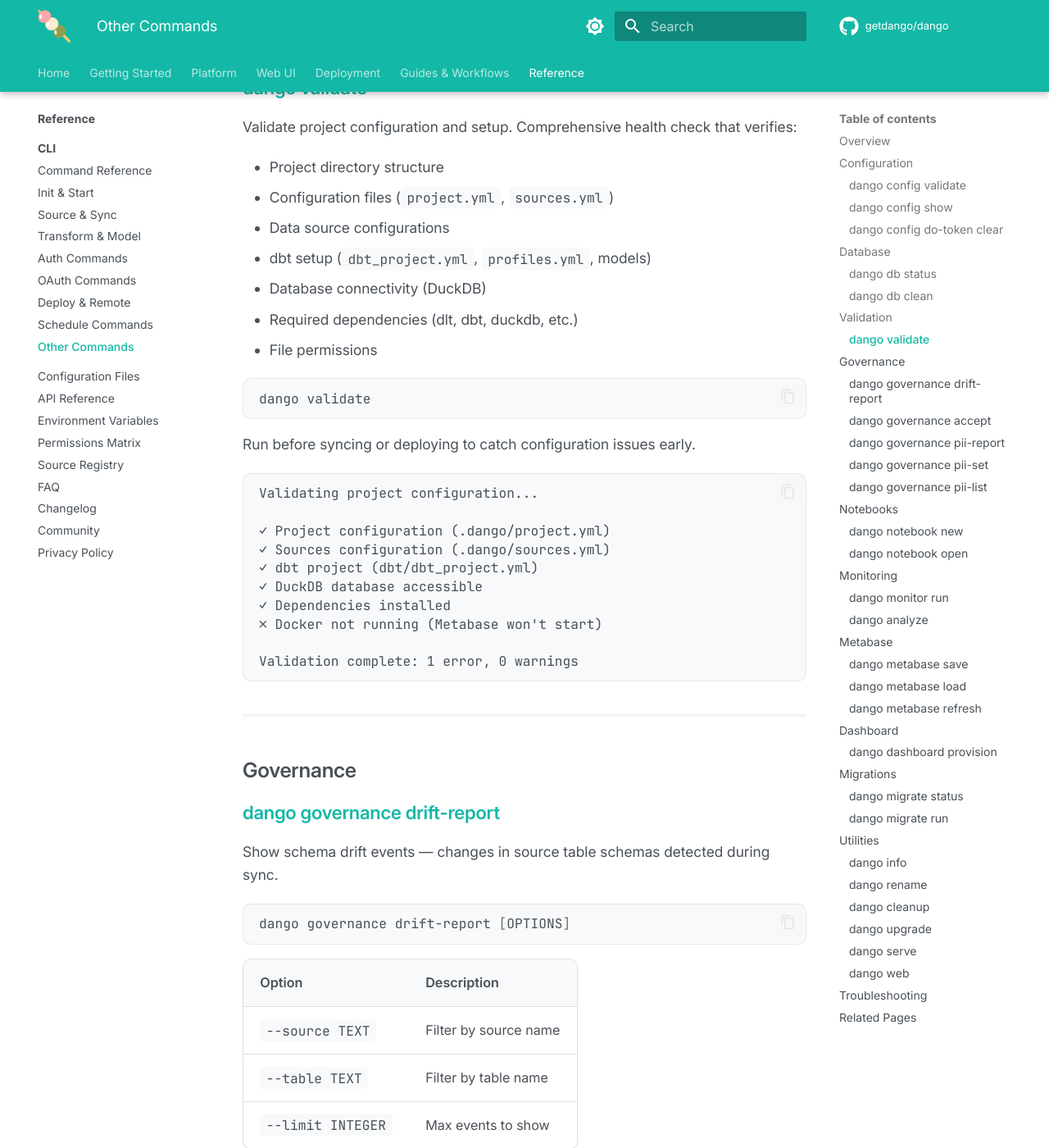
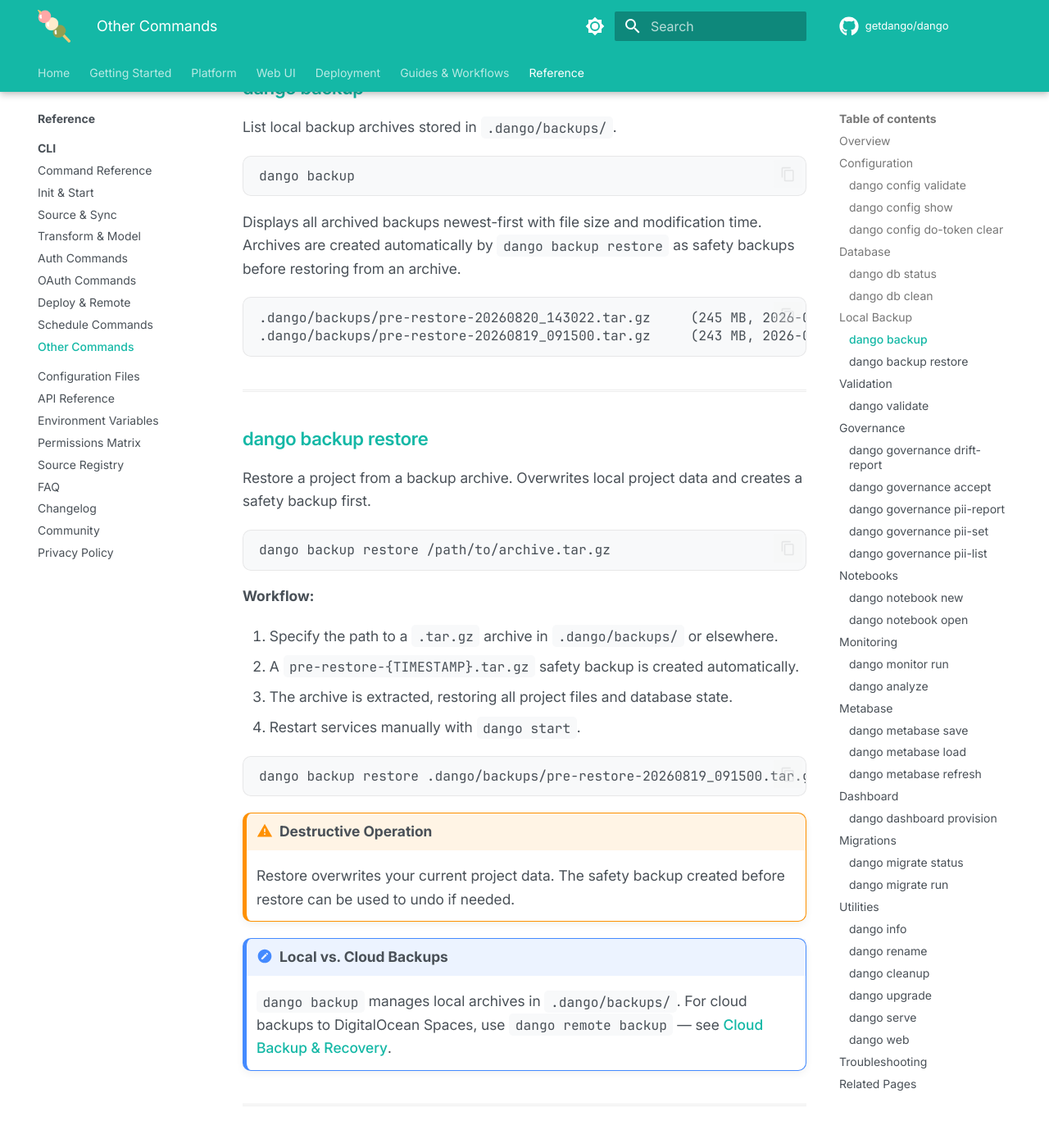
Before and after one commit to getdango/docs, an MkDocs documentation site: the page built from docs/cli/other-commands.md, in a window 1280 px wide and 1400 px high, scrolled down 2514 px. Shown: the whole window at 82% size. Built offline with MkDocs 1.6.1 and Material for MkDocs 9.7.7, drawn with Linux system fonts in a browser that asks for light colours; comment, search, counter and statistics services are not loaded; the version menu is left out.

Commit message:
Add Stale badge docs and dango backup command reference (#43)

````diff
--- a/docs/cli/other-commands.md
+++ b/docs/cli/other-commands.md
@@ -80,6 +80,52 @@
 dango db clean
 dango db clean --yes
 ```
+
+---
+
+## Local Backup
+
+### dango backup
+
+List local backup archives stored in `.dango/backups/`.
+
+```bash
+dango backup
+```
+
+Displays all archived backups newest-first with file size and modification time. Archives are created automatically by `dango backup restore` as safety backups before restoring from an archive.
+
+```
+.dango/backups/pre-restore-20260820_143022.tar.gz     (245 MB, 2026-08-20 14:30:22)
+.dango/backups/pre-restore-20260819_091500.tar.gz     (243 MB, 2026-08-19 09:15:00)
+```
+
+---
+
+### dango backup restore
+
+Restore a project from a backup archive. Overwrites local project data and creates a safety backup first.
+
+```bash
+dango backup restore /path/to/archive.tar.gz
+```
+
+**Workflow:**
+
+1. Specify the path to a `.tar.gz` archive in `.dango/backups/` or elsewhere.
+2. A `pre-restore-{TIMESTAMP}.tar.gz` safety backup is created automatically.
+3. The archive is extracted, restoring all project files and database state.
+4. Restart services manually with `dango start`.
+
+```bash
+dango backup restore .dango/backups/pre-restore-20260819_091500.tar.gz
+```
+
+!!! warning "Destructive Operation"
+    Restore overwrites your current project data. The safety backup created before restore can be used to undo if needed.
+
+!!! note "Local vs. Cloud Backups"
+    `dango backup` manages local archives in `.dango/backups/`. For cloud backups to DigitalOcean Spaces, use `dango remote backup` — see [Cloud Backup & Recovery](../deployment/backup-and-recovery.md).
 
 ---
 
````
Also changed, not shown: docs/web-ui/sources.md (+1 -0 lines), docs/workflows/backup-restore.md (+9 -0 lines).
